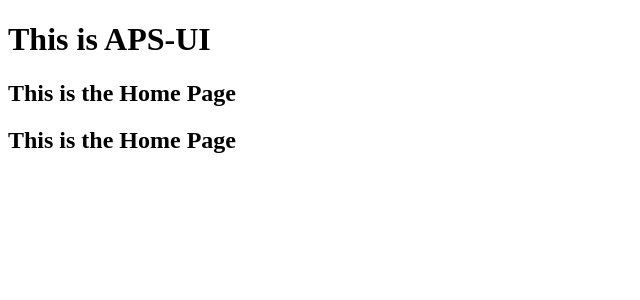
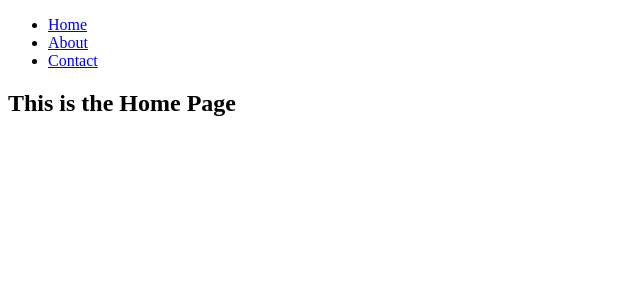
Before and after one commit to devPhysios/aps-website-frontend, a Vue app: page / in a window 1280 px wide. Shown: the top 300 px of the page, without its empty margins (0-640 px from the left). Built offline with nearby package versions, Linux system fonts and the light colour scheme.

Commit message:
Add: Router

```diff
--- a/package.json
+++ b/package.json
@@ -9,7 +9,8 @@
     "preview": "vite preview"
   },
   "dependencies": {
-    "vue": "^3.3.11"
+    "vue": "^3.3.11",
+    "vue-router": "^4.2.5"
   },
   "devDependencies": {
     "@vitejs/plugin-vue": "^4.5.2",
--- a/src/App.vue
+++ b/src/App.vue
@@ -1,11 +1,9 @@
 <template>
-  <h1>This is APS-UI</h1>
-
-  <HomePage />
-  <AboutPage />
+  <header>
+    <NavigationMenu />
+  </header>
 </template>
 
 <script setup>
-import HomePage from './components/Home.vue';
-import AboutPage from './components/About.vue';
+  import NavigationMenu from "./components/Navigation.vue"
 </script>
--- a/src/components/Home.vue
+++ /dev/null
@@ -1,3 +0,0 @@
-<template>
-    <h2>This is the Home Page</h2>
-</template>
--- /dev/null
+++ b/src/components/Navigation.vue
@@ -0,0 +1,28 @@
+<template>
+    <nav>
+        <ul class="nav__list">
+            <li class="nav__item">
+                <RouterLink to="/">
+                    Home
+                </RouterLink>
+            </li>
+
+            <li class="nav__item">
+                <RouterLink to="/about">
+                    About
+                </RouterLink>
+            </li>
+
+            <li class="nav__item">
+                <RouterLink to="/contact">
+                    Contact
+                </RouterLink>
+            </li>
+        </ul>
+        <router-view/>
+    </nav>
+</template>
+
+<script setup>
+    // import { RouterLink } from "vue-router"
+</script>
--- /dev/null
+++ b/src/router/index.js
@@ -0,0 +1,32 @@
+import { createRouter, createWebHistory } from 'vue-router'
+
+import Home from '../views/Home.vue'
+import About from '../views/About.vue'
+import Contact from '../views/Contact.vue'
+
+const routes = [
+    {
+        path: "/",
+        name: "HomePage",
+        component: Home
+    },
+
+    {
+        path: "/about",
+        name: "AboutPage",
+        component: About
+    },
+
+    {
+        path: "/contact",
+        name: "ContactPage",
+        component: Contact
+    }
+]
+
+const router = createRouter({
+    history: createWebHistory(import.meta.env.BASE_URL),
+    routes
+})
+
+export default router
--- /dev/null
+++ b/src/views/About.vue
@@ -0,0 +1,3 @@
+<template>
+    <h2>This is the About Page</h2>
+</template>
--- /dev/null
+++ b/src/views/Contact.vue
@@ -0,0 +1,3 @@
+<template>
+    <h2>This is the contact page</h2>
+</template>
```
Also changed, not shown: src/main.js (+6 -1 lines), src/views/Home.vue (renamed from src/components/About.vue), 1 other file (tests, documents, lock files or other folders).
